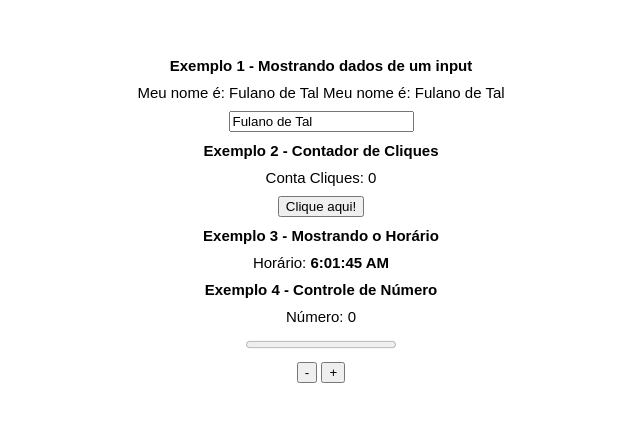
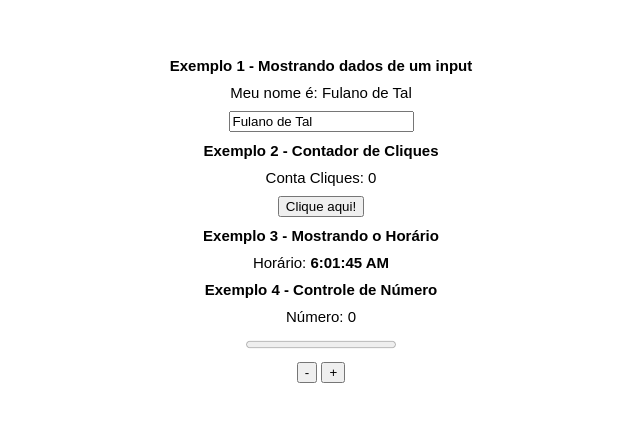
Before and after one commit to ronaldo-bguimaraes/bind, a plain HTML site: page index.html in a window 1280 px wide. Shown: the part 180-602 px from the top of the page, without its empty margins (319-959 px from the left). Drawn offline with Linux system fonts and the light colour scheme.

Commit message:
Correção

```diff
--- a/index.html
+++ b/index.html
@@ -14,7 +14,6 @@
   <div id="root" class="root">
     <b>Exemplo 1 - Mostrando dados de um input</b>
     <span>
-      Meu nome é: <span data-bind="name:textContent"></span>
       Meu nome é: <span data-bind="name:textContent"></span>
     </span>
     <input type="text" oninput="updateState(this[$attr])" data-bind="name:value">
--- a/js/bind.js
+++ b/js/bind.js
@@ -13,12 +13,7 @@ class State {
         // atualiza os elementos com o novo valor
         this.$nodeList.forEach(node => node.updateNode(value));
     }
-    bind(node) {
-        return this.$nodeList.add(node);
-    }
-    static startBind(objectState, bindElement) {
-        const nodeList = bindElement.querySelectorAll("[data-bind]");
-        for (const node of nodeList) {
+    static bind(objectState, node) {
         const bind = node.dataset.bind;
         if (bind !== undefined) {
             const split = bind.split(":");
@@ -36,7 +31,7 @@ class State {
                         node[node.$attr] = value;
                     };
                     // adicina o elemento ao $state
-                        node.$state.bind(node);
+                    node.$state.$nodeList.add(node);
                     // executa a primeira iteração
                     node.updateState(node.$state.value);
                 }
@@ -47,6 +42,11 @@ class State {
                 throw `Formato incorreto em '${bind}'...`;
         }
     }
+    static bindChildren(objectState, parentNode) {
+        const nodeList = parentNode.querySelectorAll("[data-bind]");
+        for (const node of nodeList) {
+            State.bind(objectState, node);
+        }
     }
 }
 export { State };
--- a/js/index.js
+++ b/js/index.js
@@ -9,4 +9,4 @@ function getTimeBold() {
 }
 obj.hora = new State(getTimeBold());
 setInterval(() => obj.hora.value = getTimeBold(), 500);
-State.startBind(obj, document.body);
+State.bindChildren(obj, document.body);
--- a/ts/index.ts
+++ b/ts/index.ts
@@ -19,5 +19,4 @@ obj.hora = new State(getTimeBold());
 
 setInterval(() => obj.hora.value = getTimeBold(), 500);
 
-
-State.startBind(obj, document.body);
+State.bindChildren(obj, document.body);
```
Also changed, not shown: ts/bind.ts (+13 -11 lines). Lines whose indentation alone changed are shown as unchanged.
